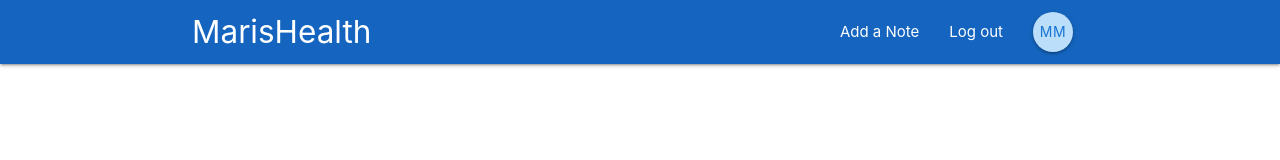
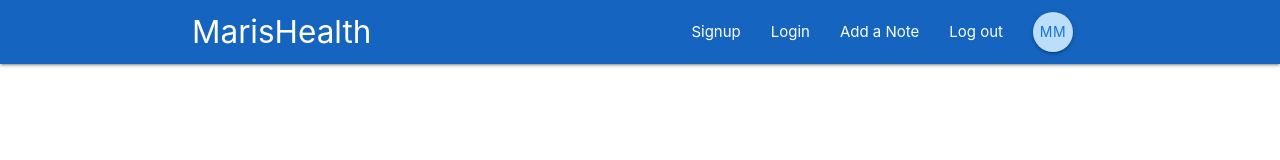
Before and after one commit to mdegregori1/health-firebase-app, a React (Create React App) app in the folder maris-health/: page /Login in a window 1280 px wide. Shown: the top 160 px of the page. Built offline with nearby package versions, Linux system fonts and the light colour scheme.

Commit message:
added signout nav

```diff
--- a/maris-health/src/components/Navbar.jsx
+++ b/maris-health/src/components/Navbar.jsx
@@ -2,6 +2,7 @@
 import { Link } from 'react-router-dom'
 
 import SignedinLinks from "./SignedinLinks"
+import SignedoutLinks from "./SignedoutLinks"
 
 const Navbar = () => {
     return (
@@ -9,6 +10,7 @@
             <div className="container">
                 <Link to ='/' className="brand-logo">MarisHealth</Link>
                 <SignedinLinks/>
+                <SignedoutLinks/>
             </div>
 
         </nav>
--- a/maris-health/src/components/SignedoutLinks.jsx
+++ b/maris-health/src/components/SignedoutLinks.jsx
@@ -5,9 +5,8 @@
 const SignedoutLinks = () => {
     return (
        <ul className="right">
-           <li><NavLink to ="/">Add a Note</NavLink></li>
-           <li><NavLink to ="/">Log out</NavLink></li>
-           <li><NavLink to ="/" className="btn btn-floating blue lighten-4 text black blue-text text-darken-2">MM</NavLink></li>
+           <li><NavLink to ="/">Signup</NavLink></li>
+           <li><NavLink to ="/">Login</NavLink></li>
        </ul>
     )
 }
```
